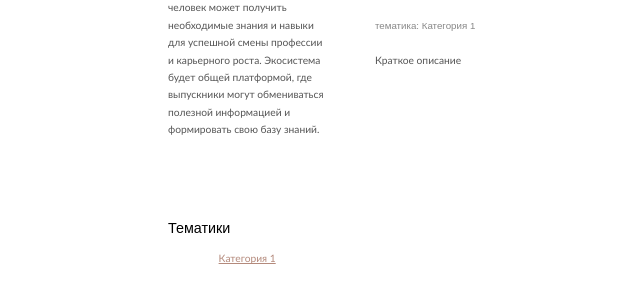
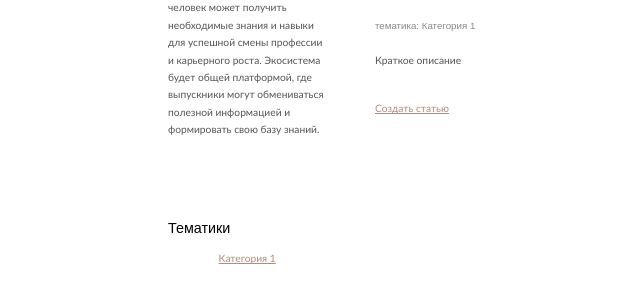
Before and after one commit to Zack8629/Pandora, a Django app: page /accounts/1/ in a window 1280 px wide. Shown: the part 382-682 px from the top of the page, without its empty margins (49-689 px from the left). Run offline with Django 4.2, Linux system fonts and the light colour scheme; a user stored in the database is signed in; data comes from the database, SQL or seed files in the repository; both versions use the stored data as it was after the commit.

Commit message:
database added

```diff
--- a/Pandora/account/templates/account/account.html
+++ b/Pandora/account/templates/account/account.html
@@ -20,6 +20,7 @@
         <h5>тематика: {{item.category}}</h5>
         <p>{{item.summary}}</p>
         {% endfor %}
+        <a href="{% url 'account:create_articles' %}">Создать статью</a>
     </div>
 </div>
 {% endblock %}
```
Also changed, not shown: Pandora/db.sqlite3 (added).
